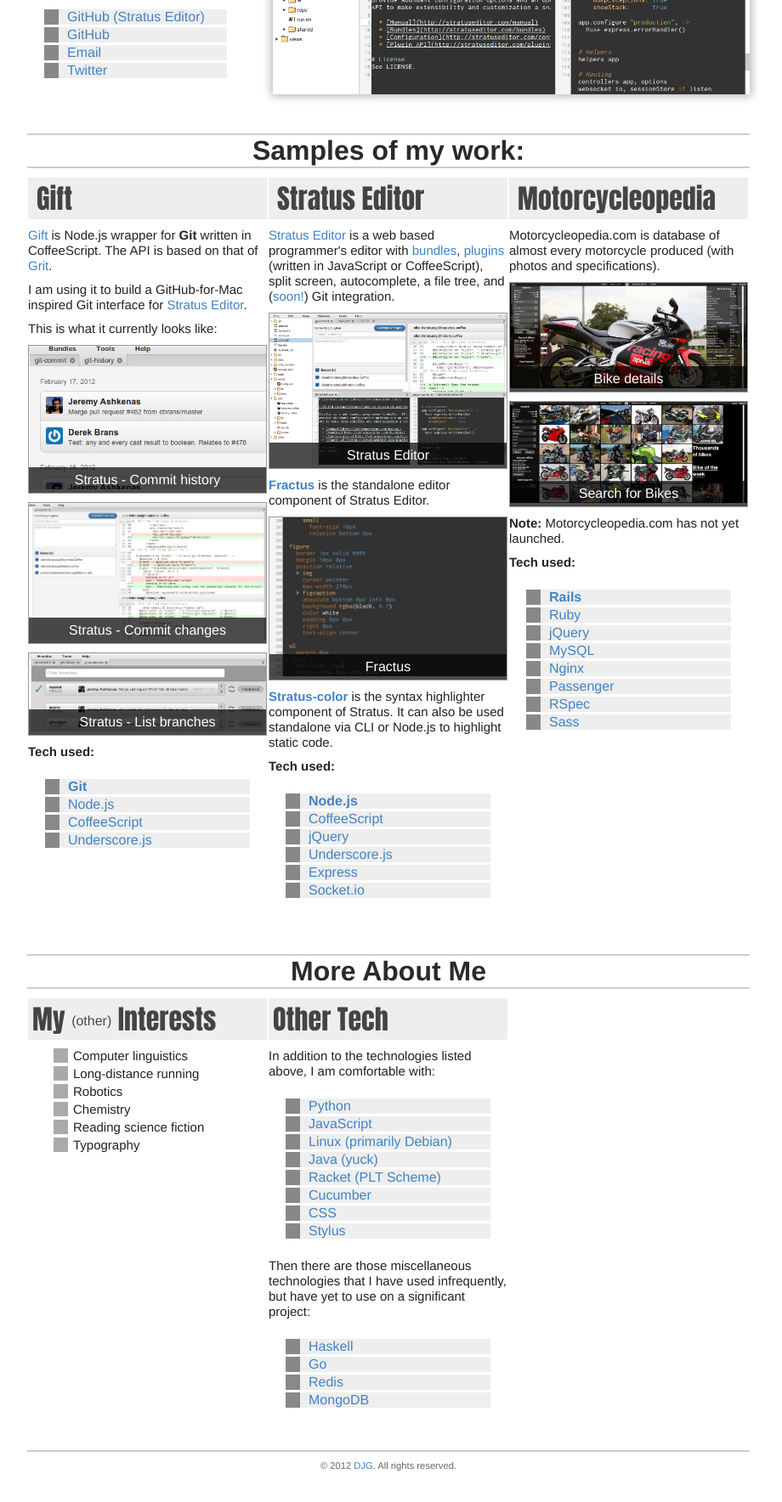
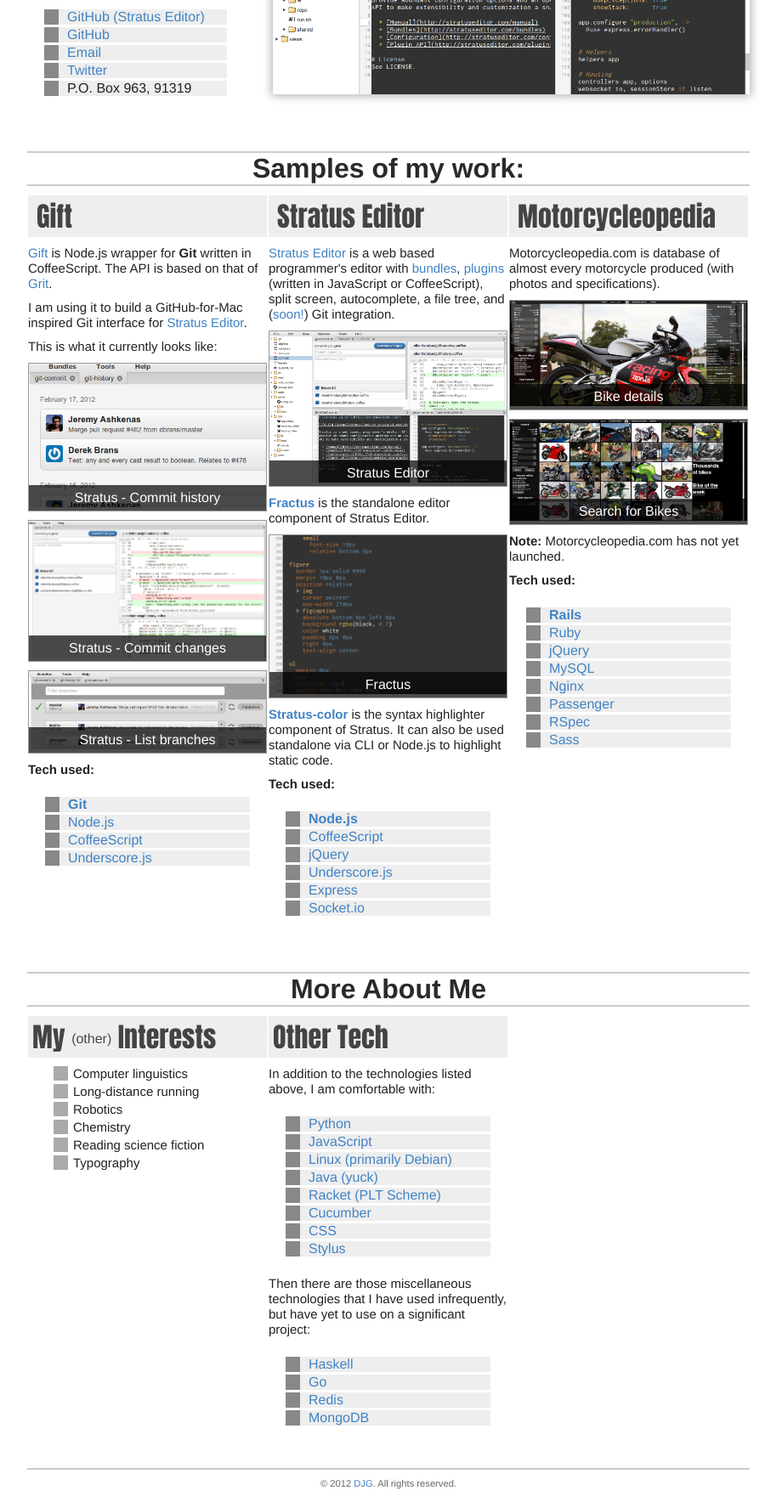
Before and after one commit to sentientwaffle/sentientwaffle.github.com, a Jekyll site: the page built from resume/index.html, in a window 1280 px wide. Shown: the part 320-2088 px from the top of the page at 85% size, without its empty margins (183-1103 px from the left). Built offline with Jekyll 4.4.1, drawn with Linux system fonts in a browser that asks for light colours; Markdown is read by kramdown in place of the engine named in the settings; before the commit the page ends 2067 px from its top, so only the background shows below that.

Commit message:
add PO box

```diff
--- a/css/style.css
+++ b/css/style.css
@@ -262,7 +262,8 @@
   margin: 10px 0px;
   padding: 10px 20px;
 }
-.resume .links li > a {
+.resume .links li > a,
+.resume .links li > span {
   background: #eee;
   border-left: 17px solid #888;
   display: block;
--- a/resume/index.html
+++ b/resume/index.html
@@ -63,6 +63,7 @@
       <li><a href="https://github.com/sentientwaffle">GitHub</a></li>
       <li><a class="email" href="mailto:{{ page.email }}">Email</a></li>
       <li><a href="https://twitter.com/#!/sentientwaffle">Twitter</a></li>
+      <li><span>P.O. Box 963, 91319</span></li>
     </ul>
   </article>
   <img class="stratus-editor" src="/images/resume/stratus/editor.png" draggable="false"/>
```
Also changed, not shown: css/style.styl (+7 -6 lines).
